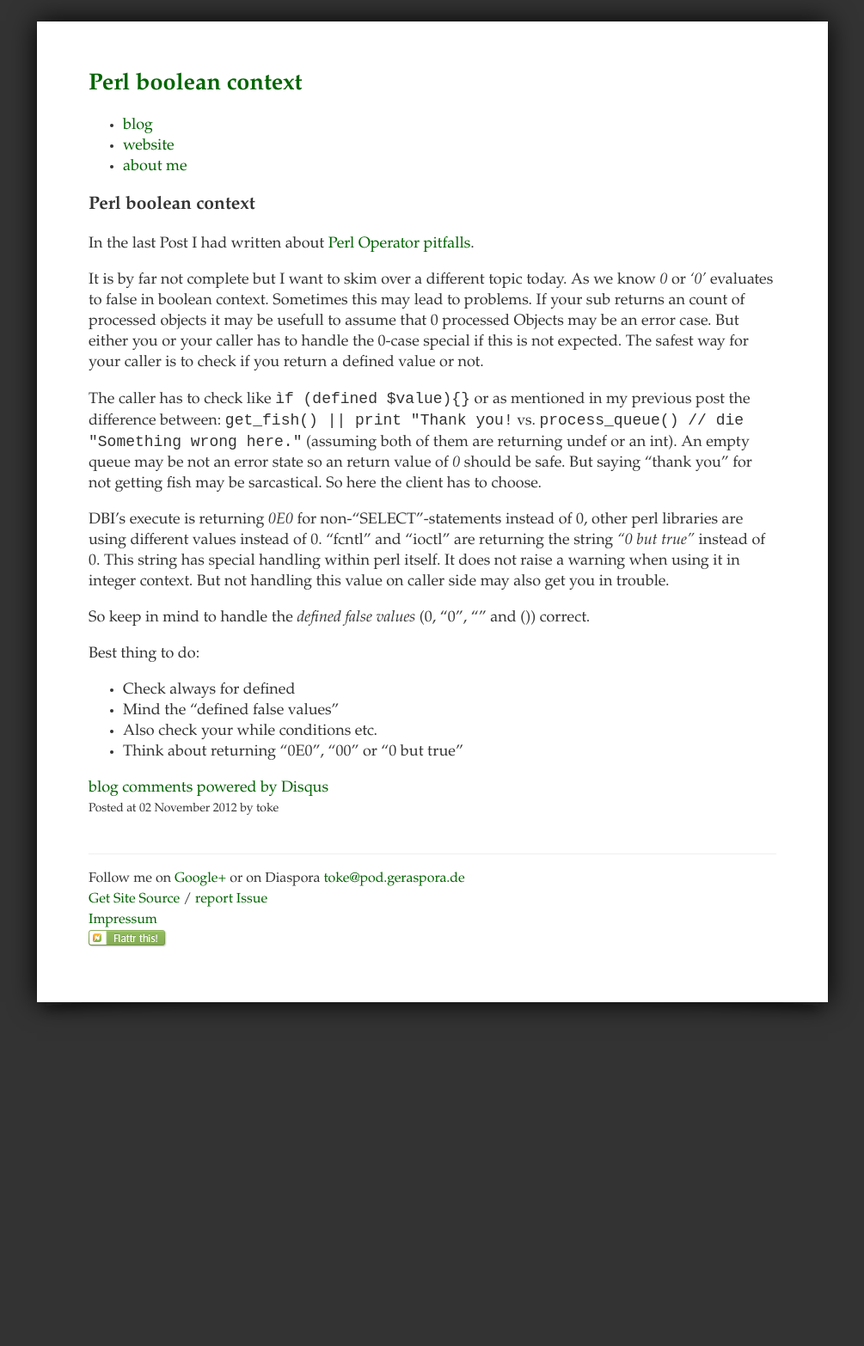
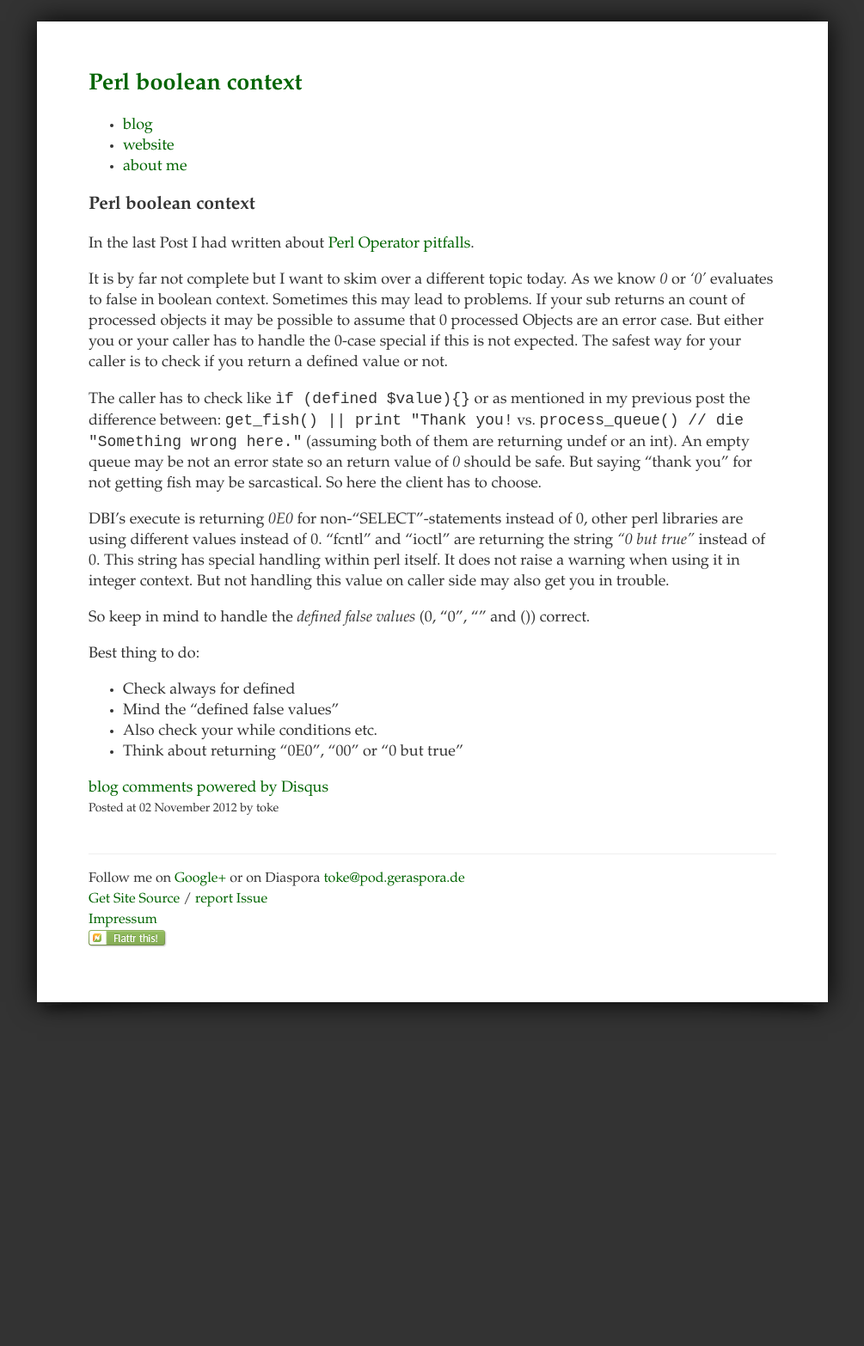
Before and after one commit to toke/toke.de, a Jekyll site: the page built from _posts/2012-11-02-perl-boolean.markdown, in a window 1280 px wide. Shown: the whole page at 86% size, without its empty margins (137-1142 px from the left). Built offline with Jekyll 4.4.1, drawn with Linux system fonts in a browser that asks for light colours; comment, search, counter and statistics services are not loaded.

Commit message:
Small correction

```diff
--- a/_posts/2012-11-02-perl-boolean.markdown
+++ b/_posts/2012-11-02-perl-boolean.markdown
@@ -12,7 +12,7 @@ In the last Post I had written about [Perl Operator pitfalls](http://toke.de/blo
 It is by far not complete but I want to skim over a different topic today.
 As we know *0* or *'0'* evaluates to false in boolean context.
 Sometimes this may lead to problems. If your sub returns an count of processed objects
-it may be usefull to assume that 0 processed Objects may be an error case. But either
+it may be possible to assume that 0 processed Objects are an error case. But either
 you or your caller has to handle the 0-case special if this is not expected. The safest
 way for your caller is to check if you return a defined value or not.
 
```
